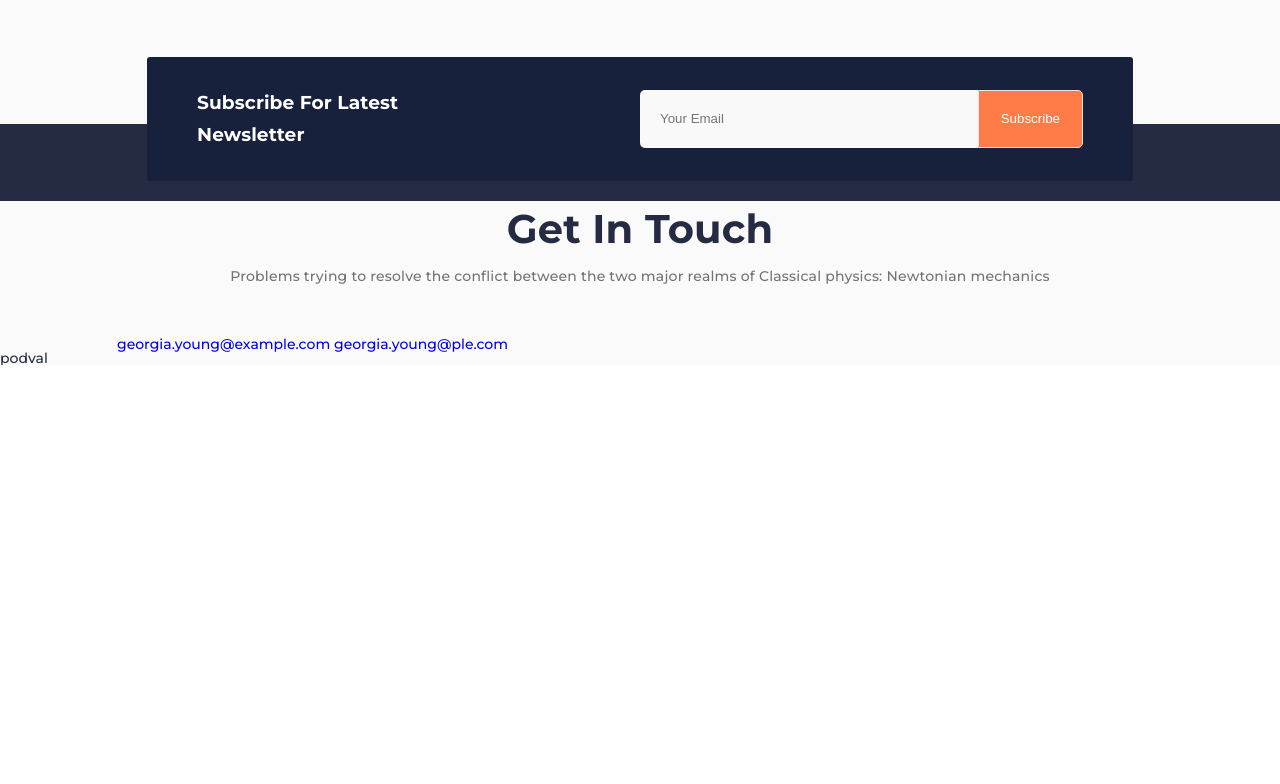
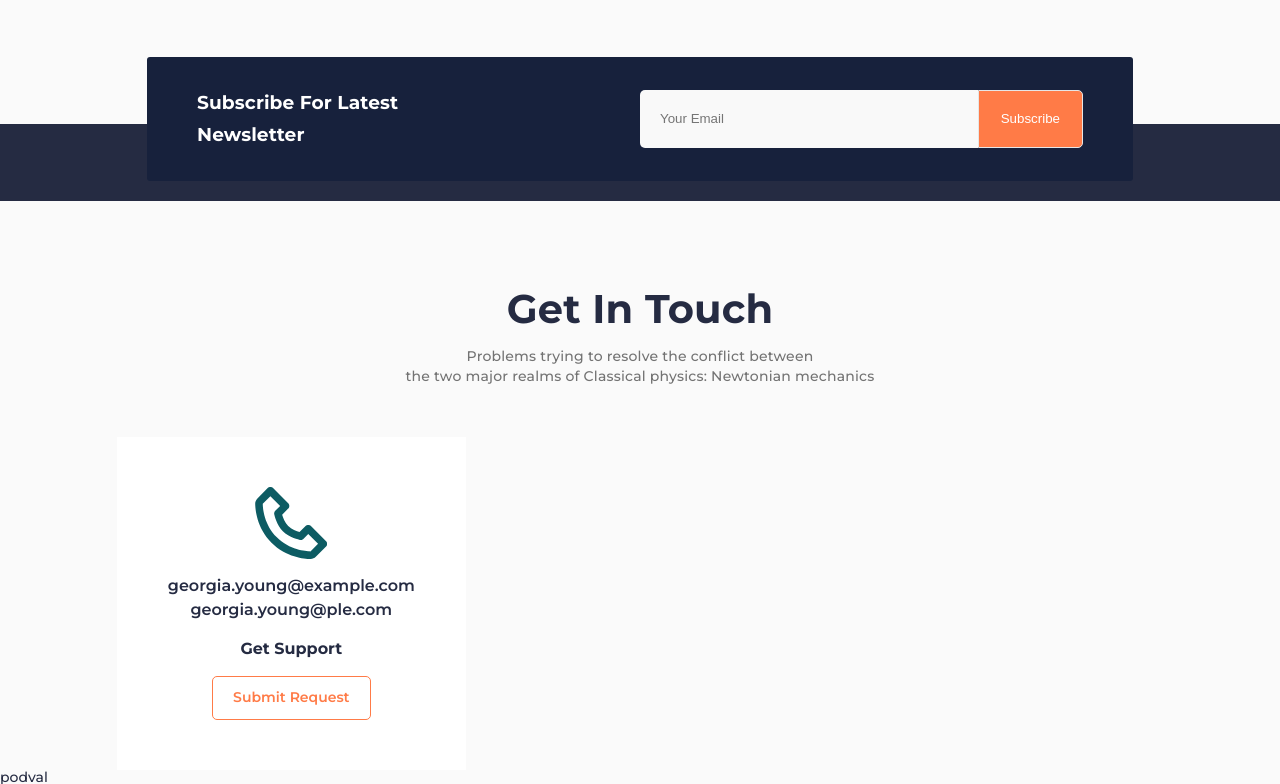
Before and after one commit to kettl96/first_project, a plain HTML site: page studies_project/Relvise/Relvise.html in a window 1280 px wide. Shown: the part 3137-3921 px from the top of the page. Before the commit the page ends 3502 px from the top, so only its background shows below. Drawn offline with Linux system fonts and the light colour scheme.

Commit message:
getintouch/block

```diff
--- a/studies_project/Relvise/Relvise.css
+++ b/studies_project/Relvise/Relvise.css
@@ -652,6 +652,83 @@ border-right: 0;
   padding: 0 22px;
 }
 
+/* ----------------------get-in-touch-------------------- */
+
+.page__getintouch {
+
+}
+.getintouch {
+  padding: 80px 0 0 0;
+}
+.getintouch__container {
+}
+.advantages__header {
+}
+
+.getintouch__items {
+  display: flex;
+  align-items: center;
+}
+.getintouch__item {
+  flex: 0 1 33.333%;
+
+}
+.item-getintouch {
+  display: flex;
+  flex-direction: column;
+  justify-content: center;
+  align-items: center;
+  background-color: white;
+  padding: 50px 15px;
+}
+.item-getintouch__icon {
+}
+
+.item-getintouch > *:not(:last-child) {
+margin: 0 0 15px 0;
+}
+.item-getintouch__emails {
+  display: flex;
+  flex-direction: column;
+  justify-content: center;
+  align-items: center;
+}
+.item-getintouch__email {
+  color: inherit;
+  font-weight: 600;
+  font-size: 16px;
+  line-height: 150%;
+}
+.item-getintouch__email:hover {
+  text-decoration: underline;
+}
+.item-getintouch__label {
+  font-weight: 700;
+  font-size: 16px;
+  line-height: 150%;
+}
+.item-getintouch__button {
+  border: 1px solid #FF7B47;
+  min-height: 44px;
+display: flex;
+font-weight: 600;
+justify-content: center;
+align-items: center;
+border-radius: 5px;
+color: #FF7B47;
+line-height: 142%;
+padding: 5px 20px;
+text-align: center;
+border-radius: 5px;
+transition: all 0.3s ease 0s;
+
+
+}
+.item-getintouch__button:hover {
+  background-color: #FF7B47;
+  color: white;
+}
+
 /* ------------------footer------------------------------ */
 
 
--- a/studies_project/Relvise/Relvise.html
+++ b/studies_project/Relvise/Relvise.html
@@ -301,19 +301,21 @@
         <div class="getintouch__container _container">
           <div class="advantages__header header-block">
             <h2 class="header-block__title">Get In Touch</h2>
-            <div class="header-block__sub-title">Problems trying to resolve the conflict between
+            <div class="header-block__sub-title">Problems trying to resolve the conflict between <br>
               the two major realms of Classical physics: Newtonian mechanics
             </div>
           </div>
           <div class="getintouch__items">
             <div class="getintouch__item item-getintouch">
-              <div class="item-getintouch__icon"></div>
+              <div class="item-getintouch__icon">
+                <img src="/studies_project/Relvise/img/getintoch/1.svg" alt="support">
+              </div>
               <div class="item-getintouch__emails">
-                <a href="georgia.young@example.com">georgia.young@example.com</a>
-                <a href="georgia.young@ple.com">georgia.young@ple.com</a>
+                <a href="mailto:georgia.young@example.com" class="item-getintouch__email">georgia.young@example.com</a>
+                <a href="mailto:georgia.young@ple.com" class="item-getintouch__email">georgia.young@ple.com</a>
               </div>
-              <div class="item-getintouch__label"></div>
-              <a href="" class="item-getintouch__button"></a>
+              <div class="item-getintouch__label">Get Support</div>
+              <a href="" class="item-getintouch__button">Submit Request</a>
             </div>
           </div>
 
```
Also changed, not shown: studies_project/Relvise/img/getintoch/1.svg (added), studies_project/Relvise/img/getintoch/2.svg (added), studies_project/Relvise/img/getintoch/3.svg (added).
